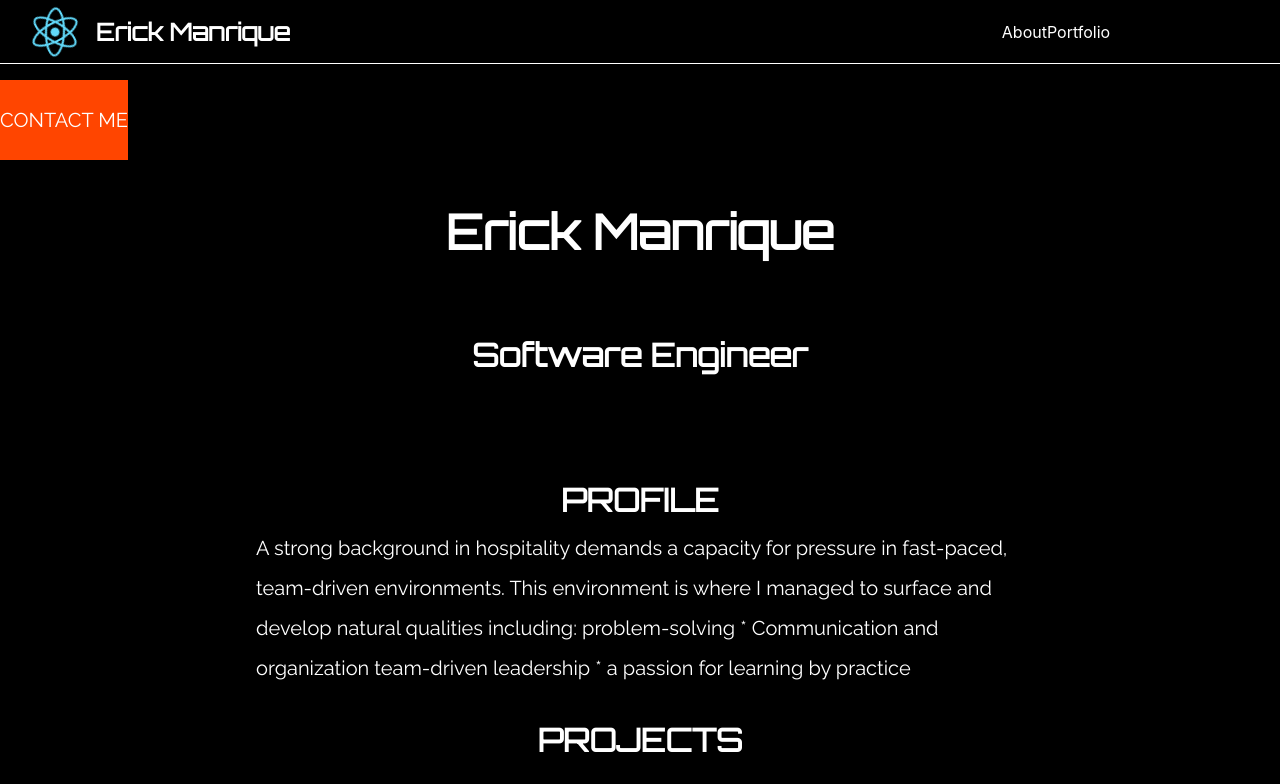
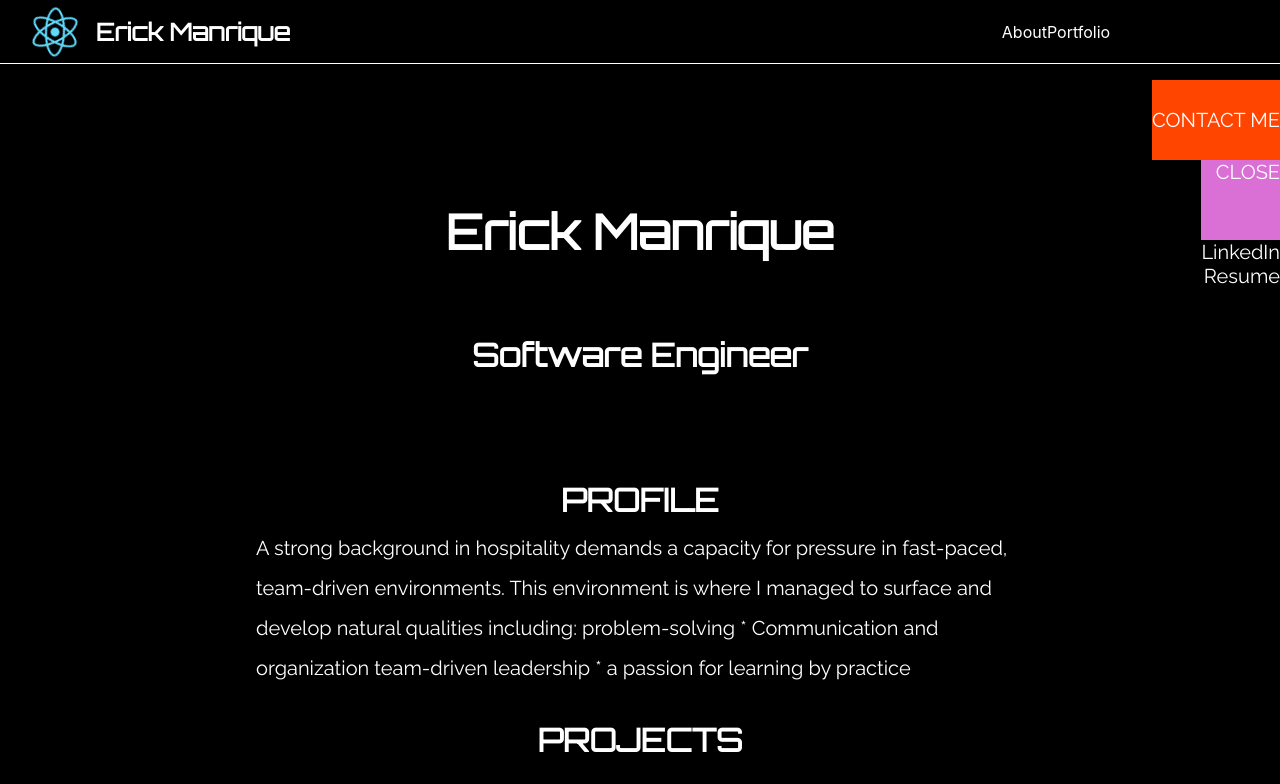
Before and after one commit to yeezick/portfolio, a React (Create React App) app: page /portfolio in a window 1280 px wide. Shown: the top 784 px of the page. Built offline with nearby package versions, Linux system fonts and the light colour scheme; grey boxes are pictures that could not be loaded.

Commit message:
moving sidebar to right

```diff
--- a/src/components/sidebar/Sidebar.jsx
+++ b/src/components/sidebar/Sidebar.jsx
@@ -11,7 +11,7 @@ const Sidebar = () => {
   }
 
   return (
-    <>
+    <div className="sidebar-wrapper">
     <div className="sidebar" onClick={handleSidebar}>
     <p className="sidebar-label">CONTACT ME</p>
     </div>
@@ -28,7 +28,7 @@ const Sidebar = () => {
          Resume </p>
       </div>
       </div>
-      </>
+      </div>
 
 
   )
--- a/src/components/sidebar/sidebar.css
+++ b/src/components/sidebar/sidebar.css
@@ -1,23 +1,26 @@
+.sidebar-wrapper {
+  width: 1px;
+}
 .sidebar {
   background-color: orangered;
   height: 80px;
   display: flex;
-  justify-content: start;
+  justify-content: end;
   align-items: center;
   position: fixed;
   top: 10vh;
-  left: 0;
+  right: 0;
 }
 
 .sidebar-menu {
-  width: 250px;
   height: 60vh;
   display: flex;
   justify-content: center;
   position: fixed;
   top: 20vh;
-  left: -100%;
+  right: 0;
   transition: 850ms;
+  text-align: right;
 }
 .sidebar-menu.active {
   left: 0;
```
